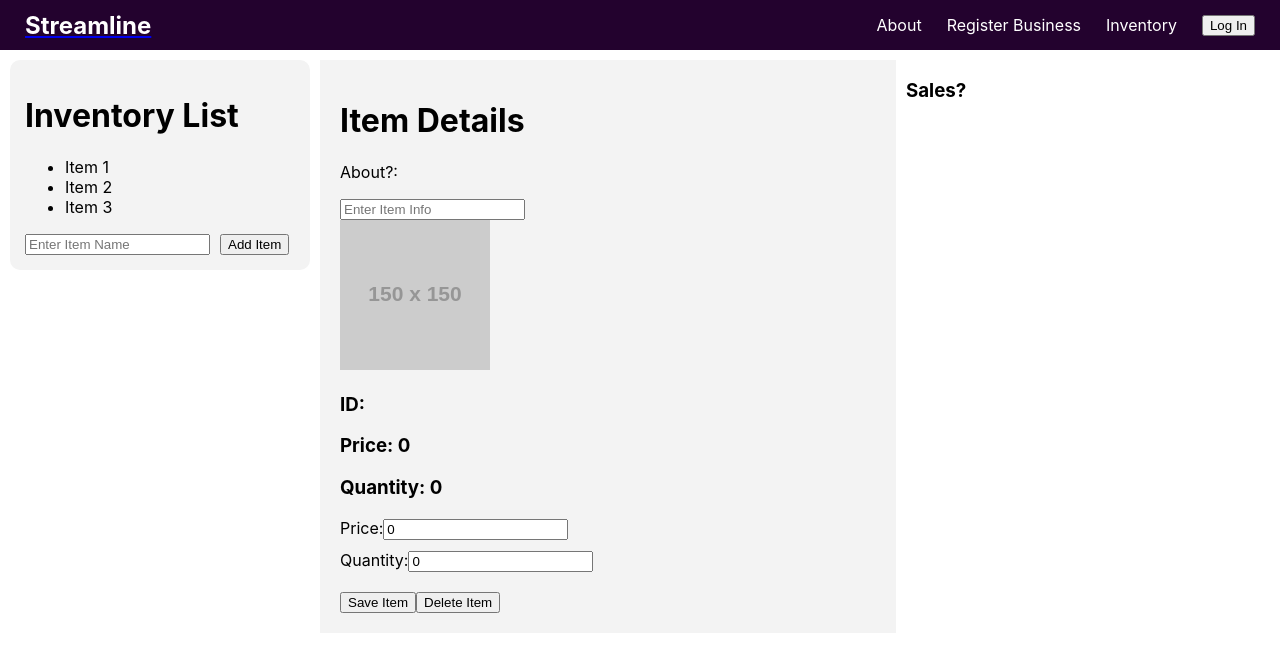
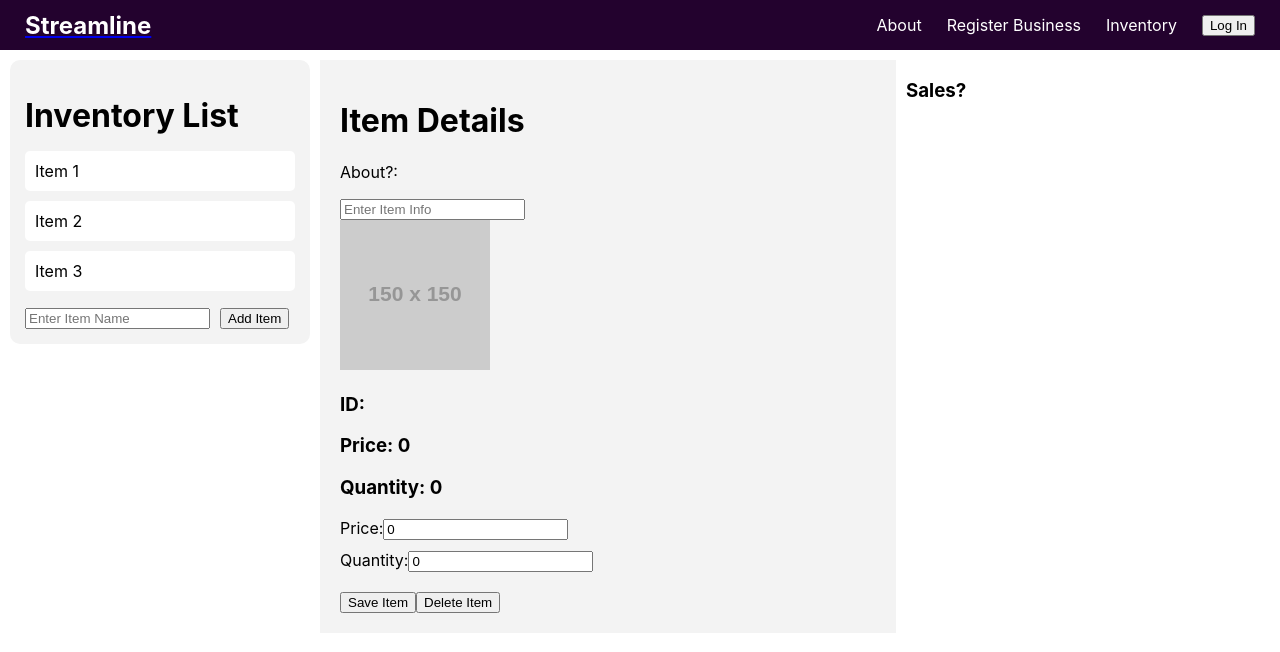
Before and after one commit to jimventory/Frontend, a React (Create React App) app: page /inventory in a window 1280 px wide. Shown: the top 652 px of the page. Built offline with nearby package versions, Linux system fonts and the light colour scheme.

Commit message:
Fixed unchanged css stuff from class to ID change

```diff
--- a/src/stylesheets/Inventory.css
+++ b/src/stylesheets/Inventory.css
@@ -24,16 +24,16 @@
     border-radius: 10px;
 }
 
-.inventory-list h1 {
+#inventory-list h1 {
     margin-bottom: 10px;
 }
 
-.inventory-list ul {
+#inventory-list ul {
     list-style-type: none;
     padding: 0;
 }
 
-.inventory-list li {
+#inventory-list li {
     padding: 10px;
     margin-bottom: 10px;
     background-color: #ffffff;
@@ -41,7 +41,7 @@
     cursor: pointer;
 }
 
-.inventory-list li:hover {
+#inventory-list li:hover {
     background-color: #e0e0e0;
 }
 
@@ -82,12 +82,12 @@
     /* background-color: #f3f3f3; */
 }
 
-.sales h1 {
+#sales h1 {
     font-size: 24px;
     color: #333;
 }
 
-.sales p {
+#sales p {
     font-size: 16px;
     color: #666;
 }
```
